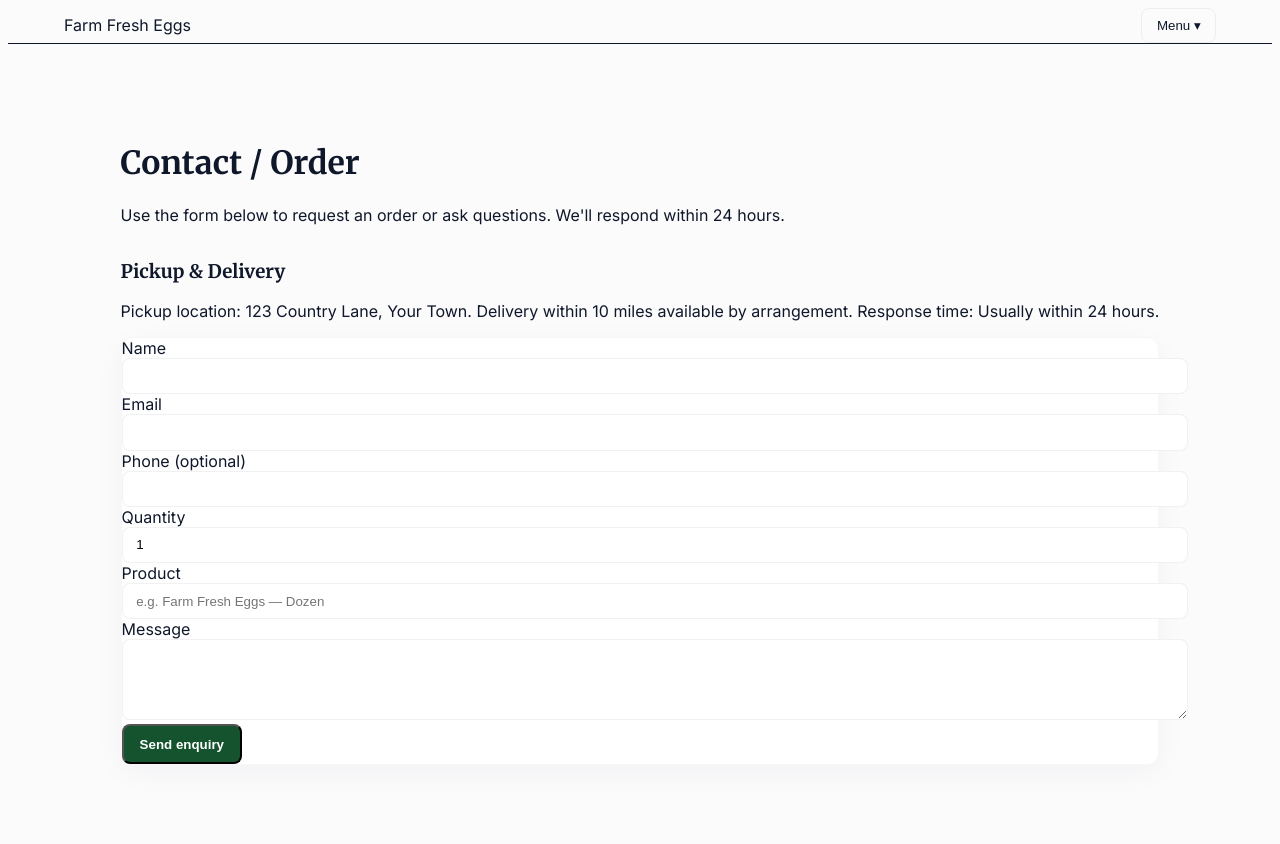
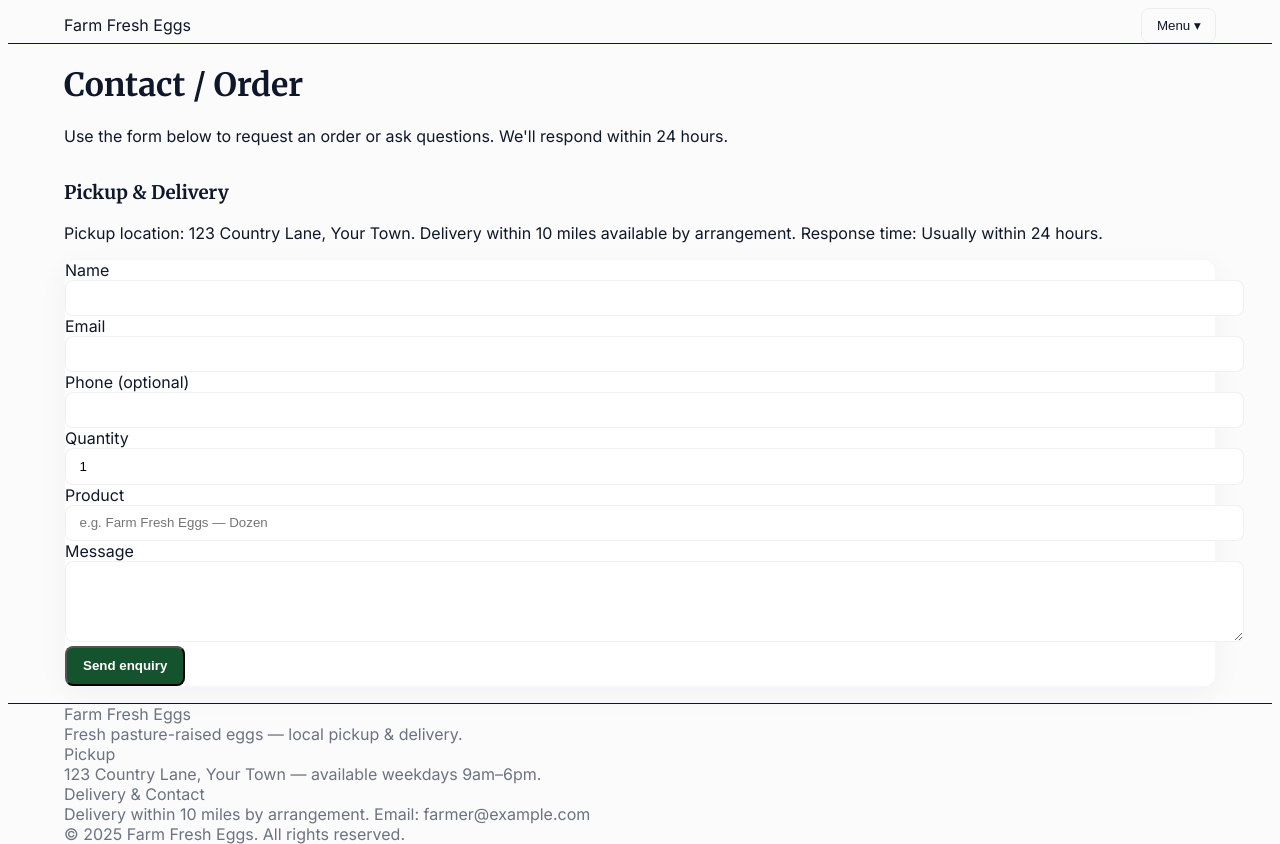
Before and after one commit to LasOIas/Olas-Creations, a Next.js app: page /contact in a window 1280 px wide. Built offline with nearby package versions, Linux system fonts and the light colour scheme.

Commit message:
fix: consolidate ContactForm and pages; remove duplicate exports

```diff
--- a/app/contact/page.js
+++ b/app/contact/page.js
@@ -2,7 +2,7 @@ import ContactForm from '../../components/ContactForm'
 
 export default function ContactPage(){
   return (
-    <div>
+    <div className="max-w-3xl w-full">
       <h1 className="text-2xl font-bold text-farmBrown">Contact / Order</h1>
       <p className="text-sm text-gray-600 mb-4">Use the form below to request an order or ask questions. We'll respond within 24 hours.</p>
       <div className="grid grid-cols-1 lg:grid-cols-2 gap-8">
--- a/app/layout.js
+++ b/app/layout.js
@@ -1,5 +1,6 @@
 import './globals.css'
 import Nav from '../components/Nav'
+import Footer from '../components/Footer'
 
 export const metadata = {
   title: 'Farm Fresh Eggs',
@@ -10,7 +11,10 @@ export default function RootLayout({children}){
     <html lang="en">
       <body>
         <Nav />
-        <main className="min-h-screen flex items-center justify-center px-4 py-16">{children}</main>
+        <main className="min-h-screen flex flex-col">
+          <div className="container flex-1 flex items-start justify-center px-4 py-16">{children}</div>
+          <Footer />
+        </main>
       </body>
     </html>
   )
--- a/components/ContactForm.js
+++ b/components/ContactForm.js
@@ -2,7 +2,7 @@
 
 import { useState } from 'react'
 
-export default function ContactForm({defaultProduct}){
+export default function ContactForm({ defaultProduct }){
   const [form, setForm] = useState({name:'', email:'', phone:'', product: defaultProduct || '', qty:1, message:''})
   const [status, setStatus] = useState(null)
 
@@ -13,7 +13,6 @@ export default function ContactForm({defaultProduct}){
 
   function handleSubmit(e){
     e.preventDefault()
-    // For now, log to console. Later integrate backend/email service.
     console.log('Contact form submitted', form)
     setStatus('Thanks — your request was recorded. We will contact you shortly.')
     setForm({name:'', email:'', phone:'', product:'', qty:1, message:''})
--- a/components/Footer.js
+++ b/components/Footer.js
@@ -4,7 +4,7 @@ export default function Footer(){
       <div className="container py-10 text-sm text-[var(--muted)]">
         <div className="grid grid-cols-1 md:grid-cols-3 gap-6">
           <div>
-            <div className="font-semibold text-[var(--farmBrown)]">Olas Creations</div>
+            <div className="font-semibold text-[var(--farmBrown)]">Farm Fresh Eggs</div>
             <div className="mt-2">Fresh pasture-raised eggs — local pickup & delivery.</div>
           </div>
           <div>
@@ -16,7 +16,7 @@ export default function Footer(){
             <div className="mt-2">Delivery within 10 miles by arrangement. Email: <a href="mailto:farmer@example.com" className="text-[var(--farmGreen)]">farmer@example.com</a></div>
           </div>
         </div>
-        <div className="mt-6 text-xs text-[var(--muted)]">© {new Date().getFullYear()} Olas Creations. All rights reserved.</div>
+        <div className="mt-6 text-xs text-[var(--muted)]">© {new Date().getFullYear()} Farm Fresh Eggs. All rights reserved.</div>
       </div>
     </footer>
   )
--- a/components/Nav.js
+++ b/components/Nav.js
@@ -19,6 +19,7 @@ export default function Nav() {
   return (
     <nav className="w-full bg-white/95 backdrop-blur sticky top-0 z-40 border-b">
       <div className="container flex items-center justify-between py-3">
+        <div className="flex items-center justify-between w-full">
           <div className="text-lg font-semibold">Farm Fresh Eggs</div>
 
           <div>
@@ -26,11 +27,12 @@ export default function Nav() {
               <button onClick={()=>setOpen(v=>!v)} className="btn-outline">Menu ▾</button>
               {open && (
                 <div className="absolute right-0 mt-2 w-40 bg-white rounded-md shadow-lg border py-2">
-                <a href="#" className="block px-4 py-2 text-sm text-[var(--text)] hover:bg-gray-50">Option 1</a>
-                <a href="#" className="block px-4 py-2 text-sm text-[var(--text)] hover:bg-gray-50">Option 2</a>
-                <a href="#" className="block px-4 py-2 text-sm text-[var(--text)] hover:bg-gray-50">Option 3</a>
+                  <a href="/products" className="block px-4 py-2 text-sm text-[var(--text)] hover:bg-gray-50">Products</a>
+                  <a href="/contact" className="block px-4 py-2 text-sm text-[var(--text)] hover:bg-gray-50">Contact</a>
+                  <a href="/policies" className="block px-4 py-2 text-sm text-[var(--text)] hover:bg-gray-50">Policies</a>
                 </div>
               )}
+            </div>
           </div>
         </div>
       </div>
```
Lines whose indentation alone changed are shown as unchanged.
